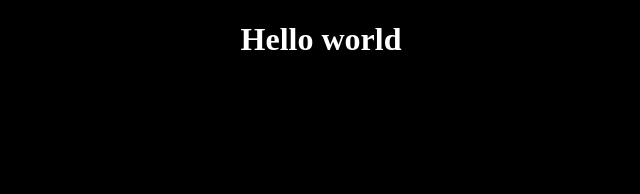
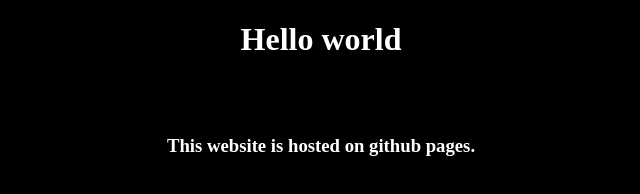
Before and after one commit to jacobthecoderguy/jacobthecoderguy.GitHub.io, a plain HTML site: page index.html in a window 1280 px wide. Shown: the whole page, without its empty margins (319-959 px from the left). Drawn offline with Linux system fonts and the light colour scheme.

Commit message:
update index.html

```diff
--- a/index.html
+++ b/index.html
@@ -11,6 +11,8 @@
 
   <body>
     <h1>Hello world</h1>
+    <br><br>
+    <h3>This website is hosted on github pages.</h3>
   </body>
 
 <html>
```
